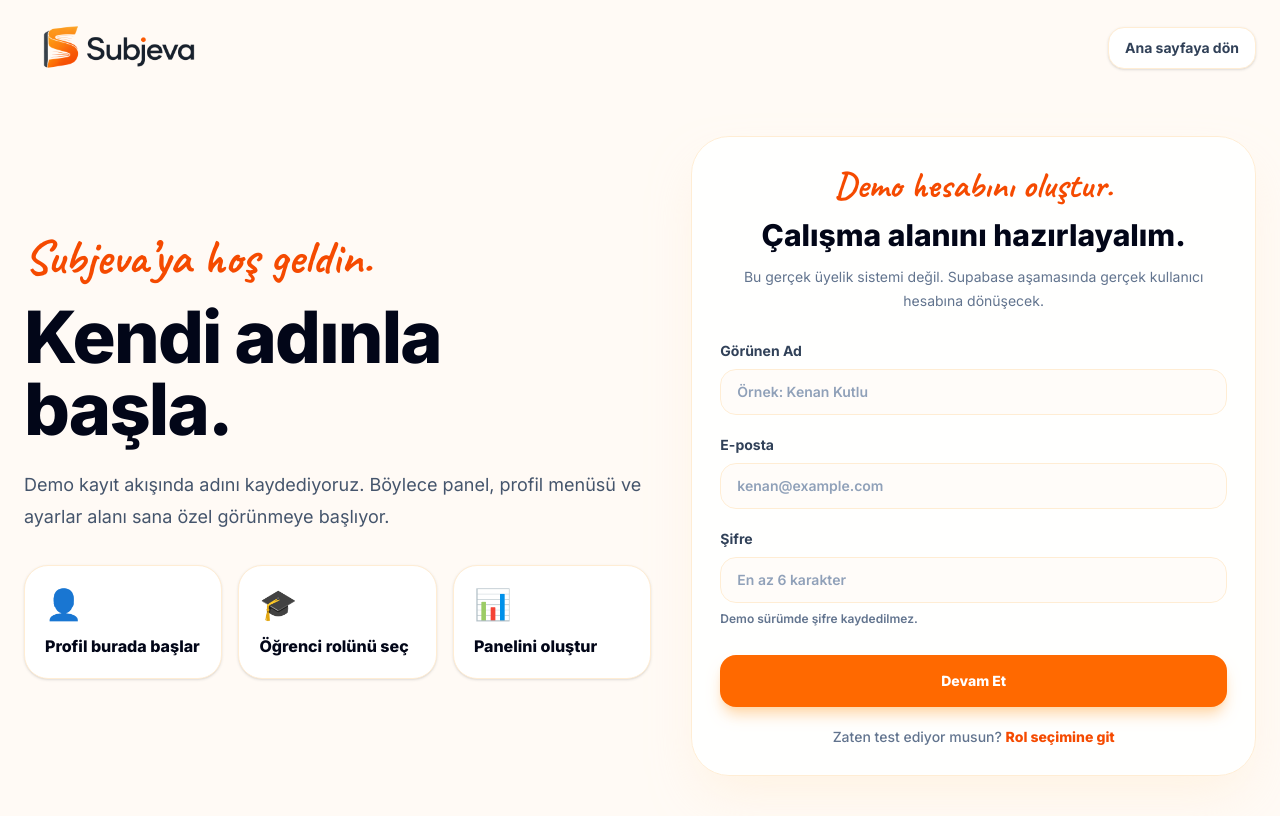
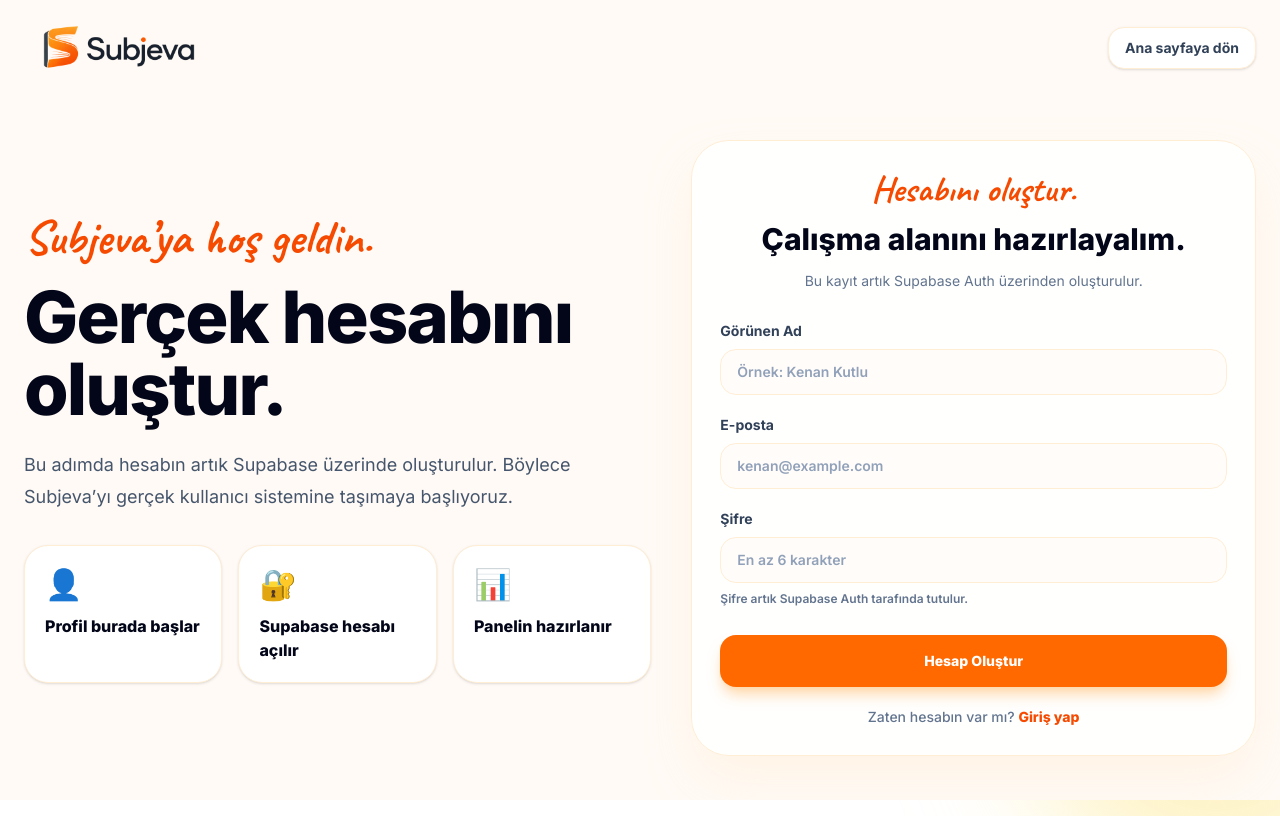
Before and after one commit to Kenobi-0/subjeva, a Next.js app: page /signup in a window 1280 px wide. Built offline with nearby package versions, Linux system fonts and the light colour scheme; no server answers.

Commit message:
Connect Supabase auth

```diff
--- a/app/login/page.tsx
+++ b/app/login/page.tsx
@@ -5,6 +5,7 @@ import { useRouter } from "next/navigation";
 import { motion } from "framer-motion";
 import { Caveat, Inter } from "next/font/google";
 import BrandLogo from "../../components/BrandLogo";
+import { supabase } from "../../lib/supabaseClient";
 
 const inter = Inter({
   subsets: ["latin"],
@@ -46,7 +47,9 @@ export default function LoginPage() {
   const [email, setEmail] = useState("");
   const [password, setPassword] = useState("");
 
-  function handleSubmit(event: FormEvent<HTMLFormElement>) {
+  const [isLoading, setIsLoading] = useState(false);
+
+  async function handleSubmit(event: FormEvent<HTMLFormElement>) {
     event.preventDefault();
 
     const cleanEmail = email.trim();
@@ -57,12 +60,29 @@ export default function LoginPage() {
     }
 
     if (!password || password.length < 6) {
-      alert("Demo giriş için en az 6 karakterlik şifre yaz.");
+      alert("En az 6 karakterlik şifre yaz.");
       return;
     }
 
+    setIsLoading(true);
+
+    const { data, error } = await supabase.auth.signInWithPassword({
+      email: cleanEmail,
+      password,
+    });
+
+    setIsLoading(false);
+
+    if (error) {
+      alert(`Giriş yapılamadı: ${error.message}`);
+      return;
+    }
+
+    const metadataDisplayName = data.user?.user_metadata?.display_name;
     const savedDisplayName = localStorage.getItem("subjeva-display-name");
-    const displayName = savedDisplayName || createNameFromEmail(cleanEmail);
+
+    const displayName =
+      metadataDisplayName || savedDisplayName || createNameFromEmail(cleanEmail);
 
     localStorage.setItem("subjeva-demo-session", "active");
     localStorage.setItem("subjeva-demo-email", cleanEmail);
@@ -112,27 +132,26 @@ export default function LoginPage() {
           </p>
 
           <h1 className="mt-5 max-w-3xl text-5xl font-extrabold tracking-tight text-slate-950 md:text-7xl">
-            Çalışma alanına geri dön.
+            Hesabına giriş yap.
           </h1>
 
           <p className="mt-6 max-w-2xl text-lg leading-8 text-slate-600">
-            Bu demo giriş ekranı, gerçek üyelik sistemi gelene kadar Subjeva
-            deneyimini test etmen için çalışır. Supabase aşamasında burası
-            gerçek kullanıcı girişi olacak.
+            Bu giriş ekranı artık Supabase Auth ile çalışır. E-posta ve şifrenle
+            giriş yaptığında Subjeva çalışma alanına devam edebilirsin.
           </p>
 
           <div className="mt-8 grid gap-4 sm:grid-cols-3">
             <div className="rounded-3xl border border-orange-100 bg-white p-5 shadow-sm">
               <p className="text-3xl">🔐</p>
               <p className="mt-3 font-extrabold text-slate-950">
-                Demo oturumu aç
+                Gerçek giriş sistemi
               </p>
             </div>
 
             <div className="rounded-3xl border border-orange-100 bg-white p-5 shadow-sm">
               <p className="text-3xl">🎓</p>
               <p className="mt-3 font-extrabold text-slate-950">
-                Rolünü koru
+                Rolünü seç
               </p>
             </div>
 
@@ -157,7 +176,7 @@ export default function LoginPage() {
             <p
               className={`${caveat.className} text-4xl font-bold text-orange-600`}
             >
-              Demo giriş yap.
+              Giriş yap.
             </p>
 
             <h2 className="mt-3 text-3xl font-extrabold text-slate-950">
@@ -165,7 +184,7 @@ export default function LoginPage() {
             </h2>
 
             <p className="mt-3 text-sm leading-6 text-slate-500">
-              Bu gerçek giriş sistemi değil. Şimdilik demo oturumu başlatır.
+              Bu giriş artık Supabase Auth üzerinden kontrol edilir.
             </p>
           </div>
 
@@ -198,27 +217,32 @@ export default function LoginPage() {
               />
 
               <p className="mt-2 text-xs font-semibold text-slate-500">
-                Demo sürümde şifre kontrolü gerçek auth değildir.
+                Şifre Supabase Auth tarafından doğrulanır.
               </p>
             </div>
           </div>
 
           <motion.button
-            whileHover={{ scale: 1.02, y: -1 }}
-            whileTap={{ scale: 0.98 }}
+            whileHover={{ scale: isLoading ? 1 : 1.02, y: isLoading ? 0 : -1 }}
+            whileTap={{ scale: isLoading ? 1 : 0.98 }}
             type="submit"
-            className="mt-7 w-full rounded-2xl bg-orange-500 px-6 py-4 text-sm font-extrabold text-white shadow-lg shadow-orange-200 transition hover:bg-orange-600"
+            disabled={isLoading}
+            className={`mt-7 w-full rounded-2xl px-6 py-4 text-sm font-extrabold text-white shadow-lg shadow-orange-200 transition ${
+              isLoading
+                ? "cursor-not-allowed bg-orange-300"
+                : "bg-orange-500 hover:bg-orange-600"
+            }`}
           >
-            Giriş Yap
+            {isLoading ? "Giriş yapılıyor..." : "Giriş Yap"}
           </motion.button>
 
           <p className="mt-5 text-center text-sm font-medium text-slate-500">
-            Henüz demo hesabın yok mu?{" "}
+            Henüz hesabın yok mu?{" "}
             <a
               href="/signup"
               className="font-extrabold text-orange-600 hover:text-orange-700"
             >
-              Demo hesap oluştur
+              Hesap oluştur
             </a>
           </p>
         </motion.form>
--- a/app/signup/page.tsx
+++ b/app/signup/page.tsx
@@ -6,6 +6,7 @@ import { motion } from "framer-motion";
 import { Caveat, Inter } from "next/font/google";
 import BrandLogo from "../../components/BrandLogo";
 import { saveSubjevaUserProfile } from "../../lib/subjevaStorage";
+import { supabase } from "../../lib/supabaseClient";
 
 const inter = Inter({
   subsets: ["latin"],
@@ -35,7 +36,9 @@ export default function SignupPage() {
   const [email, setEmail] = useState("");
   const [password, setPassword] = useState("");
 
-  function handleSubmit(event: FormEvent<HTMLFormElement>) {
+  const [isLoading, setIsLoading] = useState(false);
+
+  async function handleSubmit(event: FormEvent<HTMLFormElement>) {
     event.preventDefault();
 
     const cleanDisplayName = displayName.trim();
@@ -52,7 +55,26 @@ export default function SignupPage() {
     }
 
     if (!password || password.length < 6) {
-      alert("Demo için en az 6 karakterlik bir şifre yaz.");
+      alert("En az 6 karakterlik bir şifre yaz.");
+      return;
+    }
+
+    setIsLoading(true);
+
+    const { error } = await supabase.auth.signUp({
+      email: cleanEmail,
+      password,
+      options: {
+        data: {
+          display_name: cleanDisplayName,
+        },
+      },
+    });
+
+    setIsLoading(false);
+
+    if (error) {
+      alert(`Kayıt oluşturulamadı: ${error.message}`);
       return;
     }
 
@@ -66,6 +88,8 @@ export default function SignupPage() {
     localStorage.setItem("subjeva-demo-session", "active");
     localStorage.setItem("subjeva-demo-email", cleanEmail);
     localStorage.setItem("subjeva-display-name", cleanDisplayName);
+
+    alert("Hesabın Supabase üzerinde oluşturuldu ✅");
 
     router.push("/select-role");
   }
@@ -104,12 +128,12 @@ export default function SignupPage() {
           </p>
 
           <h1 className="mt-5 max-w-3xl text-5xl font-extrabold tracking-tight text-slate-950 md:text-7xl">
-            Kendi adınla başla.
+            Gerçek hesabını oluştur.
           </h1>
 
           <p className="mt-6 max-w-2xl text-lg leading-8 text-slate-600">
-            Demo kayıt akışında adını kaydediyoruz. Böylece panel, profil
-            menüsü ve ayarlar alanı sana özel görünmeye başlıyor.
+            Bu adımda hesabın artık Supabase üzerinde oluşturulur. Böylece
+            Subjeva’yı gerçek kullanıcı sistemine taşımaya başlıyoruz.
           </p>
 
           <div className="mt-8 grid gap-4 sm:grid-cols-3">
@@ -121,16 +145,16 @@ export default function SignupPage() {
             </div>
 
             <div className="rounded-3xl border border-orange-100 bg-white p-5 shadow-sm">
-              <p className="text-3xl">🎓</p>
+              <p className="text-3xl">🔐</p>
               <p className="mt-3 font-extrabold text-slate-950">
-                Öğrenci rolünü seç
+                Supabase hesabı açılır
               </p>
             </div>
 
             <div className="rounded-3xl border border-orange-100 bg-white p-5 shadow-sm">
               <p className="text-3xl">📊</p>
               <p className="mt-3 font-extrabold text-slate-950">
-                Panelini oluştur
+                Panelin hazırlanır
               </p>
             </div>
           </div>
@@ -148,7 +172,7 @@ export default function SignupPage() {
             <p
               className={`${caveat.className} text-4xl font-bold text-orange-600`}
             >
-              Demo hesabını oluştur.
+              Hesabını oluştur.
             </p>
 
             <h2 className="mt-3 text-3xl font-extrabold text-slate-950">
@@ -156,8 +180,7 @@ export default function SignupPage() {
             </h2>
 
             <p className="mt-3 text-sm leading-6 text-slate-500">
-              Bu gerçek üyelik sistemi değil. Supabase aşamasında gerçek
-              kullanıcı hesabına dönüşecek.
+              Bu kayıt artık Supabase Auth üzerinden oluşturulur.
             </p>
           </div>
 
@@ -204,27 +227,32 @@ export default function SignupPage() {
               />
 
               <p className="mt-2 text-xs font-semibold text-slate-500">
-                Demo sürümde şifre kaydedilmez.
+                Şifre artık Supabase Auth tarafında tutulur.
               </p>
             </div>
           </div>
 
           <motion.button
-            whileHover={{ scale: 1.02, y: -1 }}
-            whileTap={{ scale: 0.98 }}
+            whileHover={{ scale: isLoading ? 1 : 1.02, y: isLoading ? 0 : -1 }}
+            whileTap={{ scale: isLoading ? 1 : 0.98 }}
             type="submit"
-            className="mt-7 w-full rounded-2xl bg-orange-500 px-6 py-4 text-sm font-extrabold text-white shadow-lg shadow-orange-200 transition hover:bg-orange-600"
+            disabled={isLoading}
+            className={`mt-7 w-full rounded-2xl px-6 py-4 text-sm font-extrabold text-white shadow-lg shadow-orange-200 transition ${
+              isLoading
+                ? "cursor-not-allowed bg-orange-300"
+                : "bg-orange-500 hover:bg-orange-600"
+            }`}
           >
-            Devam Et
+            {isLoading ? "Hesap oluşturuluyor..." : "Hesap Oluştur"}
           </motion.button>
 
           <p className="mt-5 text-center text-sm font-medium text-slate-500">
-            Zaten test ediyor musun?{" "}
+            Zaten hesabın var mı?{" "}
             <a
-              href="/select-role"
+              href="/login"
               className="font-extrabold text-orange-600 hover:text-orange-700"
             >
-              Rol seçimine git
+              Giriş yap
             </a>
           </p>
         </motion.form>
--- /dev/null
+++ b/lib/supabaseClient.ts
@@ -0,0 +1,14 @@
+import { createClient } from "@supabase/supabase-js";
+
+const supabaseUrl = process.env.NEXT_PUBLIC_SUPABASE_URL;
+const supabaseAnonKey = process.env.NEXT_PUBLIC_SUPABASE_ANON_KEY;
+
+if (!supabaseUrl) {
+  throw new Error("NEXT_PUBLIC_SUPABASE_URL eksik. .env.local dosyasini kontrol et.");
+}
+
+if (!supabaseAnonKey) {
+  throw new Error("NEXT_PUBLIC_SUPABASE_ANON_KEY eksik. .env.local dosyasini kontrol et.");
+}
+
+export const supabase = createClient(supabaseUrl, supabaseAnonKey);
--- a/package.json
+++ b/package.json
@@ -9,6 +9,7 @@
     "lint": "eslint"
   },
   "dependencies": {
+    "@supabase/supabase-js": "^2.108.2",
     "framer-motion": "^12.42.0",
     "next": "16.2.9",
     "react": "19.2.4",
```
Also changed, not shown: 1 other file (tests, documents, lock files or other folders).
